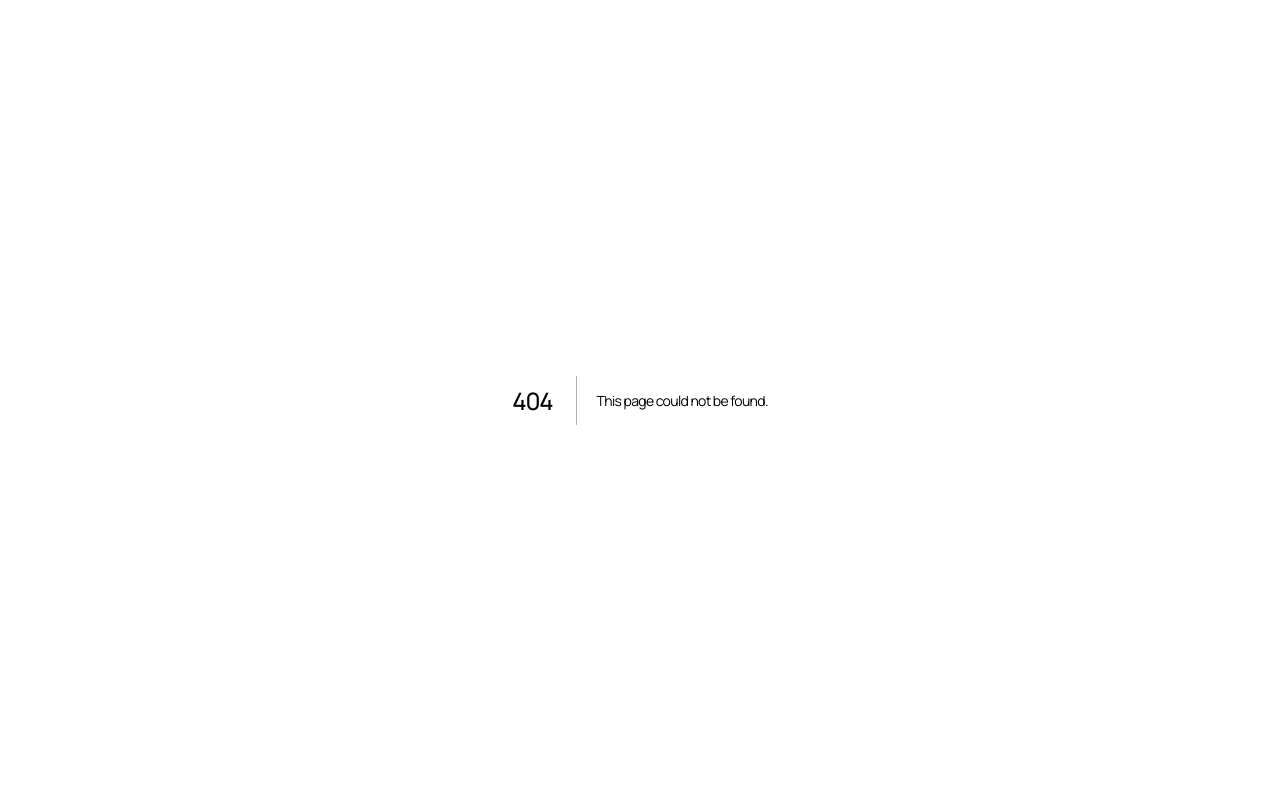
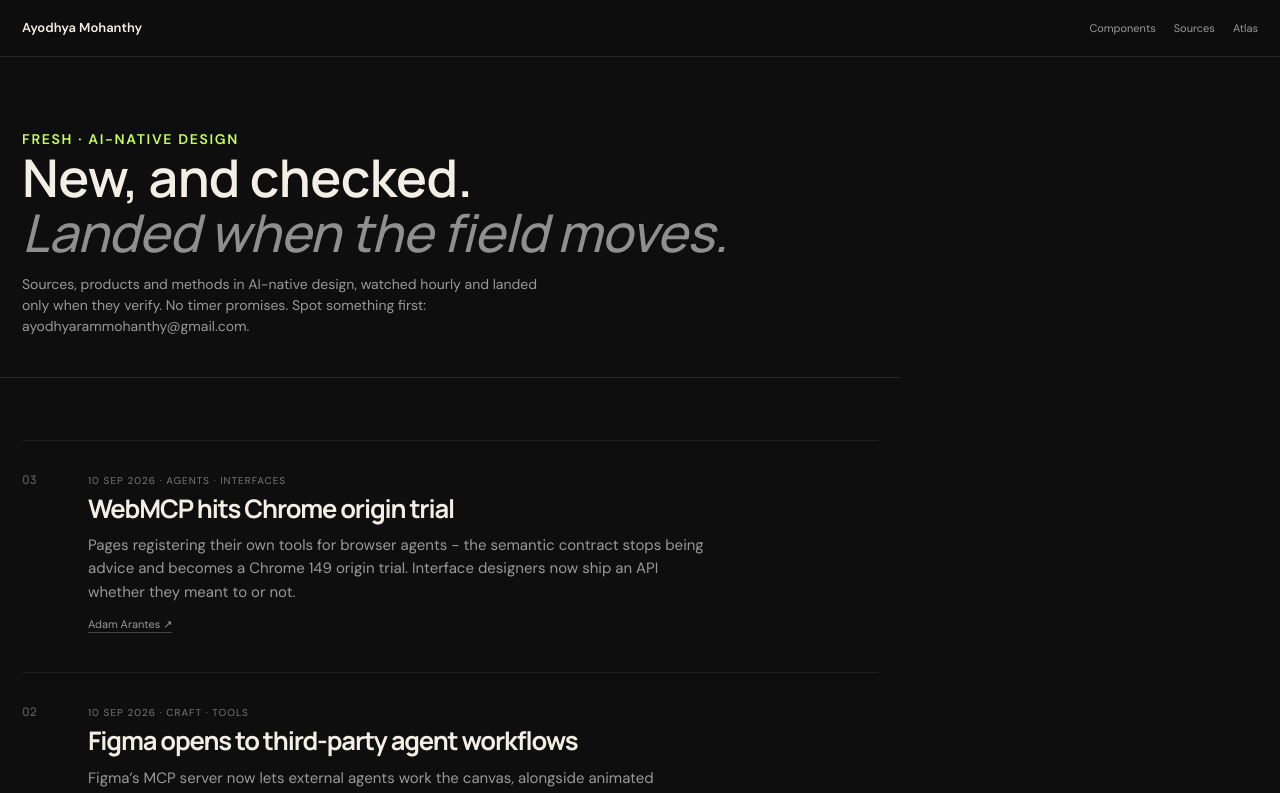
Before and after one commit to ayodhyamohanthy/ai-portfolio, a Next.js app: page /fresh in a window 1280 px wide. Before the commit this address had no page. Shown: the top 793 px of the page. Built offline with nearby package versions, Linux system fonts and the light colour scheme.

Commit message:
Add Fresh surface with verified seed finds

```diff
--- a/app/atlas/page.tsx
+++ b/app/atlas/page.tsx
@@ -1,7 +1,7 @@
 import Link from 'next/link';import AtlasClient from './AtlasClient';import {fieldNotes} from '../atlasData';
 export const metadata={title:'Atlas · Ayodhya Mohanthy',description:'A living map of AI-native design: patterns, templates and case evidence by territory, with dated field notes.'};
 export default function Atlas(){return <main className="resource-page atlas-page">
-<nav className="atlas-nav"><Link href="/" className="wordmark">Ayodhya Mohanthy</Link><div><Link href="/resources">Components</Link><Link href="/library">Starter kit</Link><Link href="/work/ai-interface-exploration">Interface lab</Link></div></nav>
+<nav className="atlas-nav"><Link href="/" className="wordmark">Ayodhya Mohanthy</Link><div><Link href="/resources">Components</Link><Link href="/fresh">Fresh</Link><Link href="/library">Starter kit</Link><Link href="/work/ai-interface-exploration">Interface lab</Link></div></nav>
 <header className="atlas-hero"><p className="eyebrow">THE ATLAS · AI-NATIVE DESIGN</p><h1>The field, mapped.<br/><i>Changed when the field changes.</i></h1><p>Every node is something that already exists here: a verified live pattern, a starter-kit template, or case evidence. Hover to trace relations. Open a note to see why it matters.</p></header>
 <AtlasClient/>
 <footer className="resource-footer"><Link href="/">Ayodhya Mohanthy</Link><span>{fieldNotesCount()} notes · curated by Ayodhya · reviewed 06 Sep 2026</span><Link href="/resources">Components ↗</Link><Link href="/library">Starter kit ↗</Link><Link href="/accessibility">Accessibility ↗</Link></footer>
--- /dev/null
+++ b/app/fresh/page.tsx
@@ -0,0 +1,12 @@
+import Link from 'next/link';import {freshFinds} from '../freshData';
+export const metadata={title:'Fresh · Ayodhya Mohanthy',description:'New sources, products and methods in AI-native design, landed when they verify.'};
+export default function Fresh(){return <main className="resource-page atlas-page">
+<nav className="atlas-nav"><Link href="/" className="wordmark">Ayodhya Mohanthy</Link><div><Link href="/resources">Components</Link><Link href="/sources">Sources</Link><Link href="/atlas">Atlas</Link></div></nav>
+<header className="atlas-hero"><p className="eyebrow">FRESH · AI-NATIVE DESIGN</p><h1>New, and checked.<br/><i>Landed when the field moves.</i></h1><p>Sources, products and methods in AI-native design, watched hourly and landed only when they verify. No timer promises. Spot something first: <a href="mailto:ayodhyarammohanthy@gmail.com">ayodhyarammohanthy@gmail.com</a>.</p></header>
+<section className="sources-track">{freshFinds.map((f,i)=><article className="source-item fresh-item" key={f.title}><span className="num">{String(freshFinds.length-i).padStart(2,'0')}</span><div>
+<p className="source-meta">{f.date} · {f.tags.join(' · ')}</p>
+<h3>{f.title}</h3><p className="source-note">{f.body}</p>
+<a className="fresh-src" href={f.source.url} target="_blank" rel="noopener noreferrer">{f.source.label} ↗</a>
+</div></article>)}</section>
+<footer className="resource-footer"><Link href="/">Ayodhya Mohanthy</Link><span>{freshFinds.length} finds · curated by Ayodhya · reviewed 10 Sep 2026</span><Link href="/sources">Sources ↗</Link><Link href="/atlas">Atlas ↗</Link><Link href="/accessibility">Accessibility ↗</Link></footer>
+</main>}
--- /dev/null
+++ b/app/freshData.ts
@@ -0,0 +1,5 @@
+export type FreshFind={date:string;title:string;body:string;source:{label:string;url:string};tags:string[]};
+export const freshFinds:FreshFind[]=[
+{date:'10 Sep 2026',title:'WebMCP hits Chrome origin trial',body:'Pages registering their own tools for browser agents - the semantic contract stops being advice and becomes a Chrome 149 origin trial. Interface designers now ship an API whether they meant to or not.',source:{label:'Adam Arantes',url:'https://adamarant.com/en/blog/webmcp-in-2026-the-browser-api-that-lets-agents-use-your-saas-ui'},tags:['Agents','Interfaces']},
+{date:'10 Sep 2026',title:'Figma opens to third-party agent workflows',body:'Figma\u2019s MCP server now lets external agents work the canvas, alongside animated shaders. The design tool becomes something agents work in, not just something humans draw in. Watch review and approval patterns follow.',source:{label:'Mike Gingerich',url:'https://www.mikegingerich.com/blog/figma-adds-animated-shaders-third-party-ai-agent-support/'},tags:['Craft','Tools']},
+{date:'10 Sep 2026',title:'A2UI settles in as the generative-UI contract',body:'Google\u2019s declarative JSON protocol for agent-generated UI is the current production spec (v0.9.1). Agents describe surfaces and actions; renderers map them to real components. Generative UI gets a standard instead of a demo.',source:{label:'AI Stack Current',url:'https://aistackcurrent.com/protocols/a2ui/'},tags:['Agents','Interfaces']}];
--- a/app/sources/page.tsx
+++ b/app/sources/page.tsx
@@ -1,7 +1,7 @@
 import Link from 'next/link';import {sourceTracks} from '../sourcesData';
 export const metadata={title:'Sources · Ayodhya Mohanthy',description:'Canonical readings for AI-native design in reading order, each with a short first-person note.'};
 export default function Sources(){const total=sourceTracks.reduce((n,t)=>n+t.items.length,0);return <main className="resource-page atlas-page">
-<nav className="atlas-nav"><Link href="/" className="wordmark">Ayodhya Mohanthy</Link><div><Link href="/resources">Components</Link><Link href="/atlas">Atlas</Link><Link href="/library">Starter kit</Link></div></nav>
+<nav className="atlas-nav"><Link href="/" className="wordmark">Ayodhya Mohanthy</Link><div><Link href="/resources">Components</Link><Link href="/atlas">Atlas</Link><Link href="/fresh">Fresh</Link><Link href="/library">Starter kit</Link></div></nav>
 <header className="atlas-hero"><p className="eyebrow">SOURCES · AI-NATIVE DESIGN</p><h1>Read the field.<br/><i>In the order I would.</i></h1><p>Canonical readings for AI-native design, sequenced as a path. Every note is mine, written after reading the piece. Suggest what is missing: <a href="mailto:ayodhyarammohanthy@gmail.com">ayodhyarammohanthy@gmail.com</a>.</p></header>
 {sourceTracks.map((t,ti)=><section className="sources-track" key={t.id}>
 <div className="track-head"><b>{String(ti+1).padStart(2,'0')}</b><div><h2>{t.label}</h2><p>{t.lede}</p></div></div>
```
Also changed, not shown: app/PortfolioWall.tsx (+2 -2 lines), app/resources/page.tsx (+1 -1 lines), app/globals.css.
